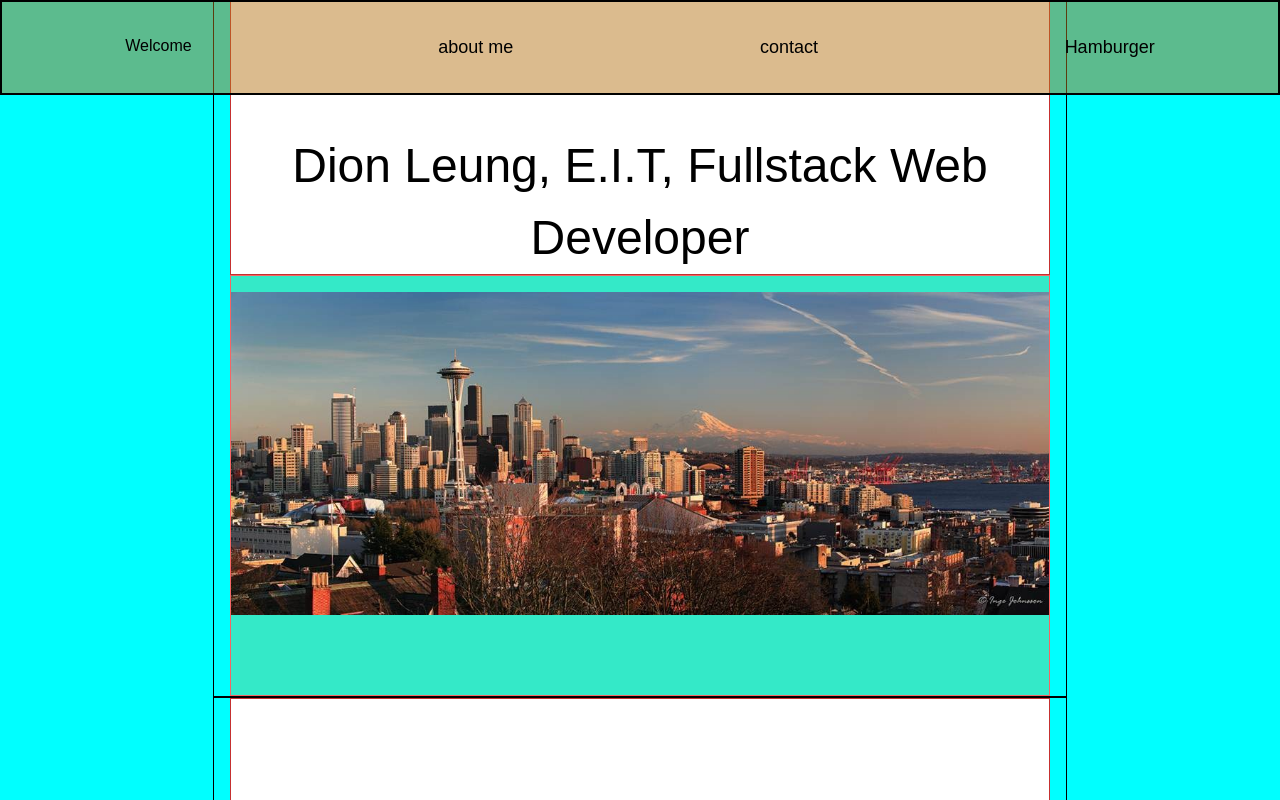
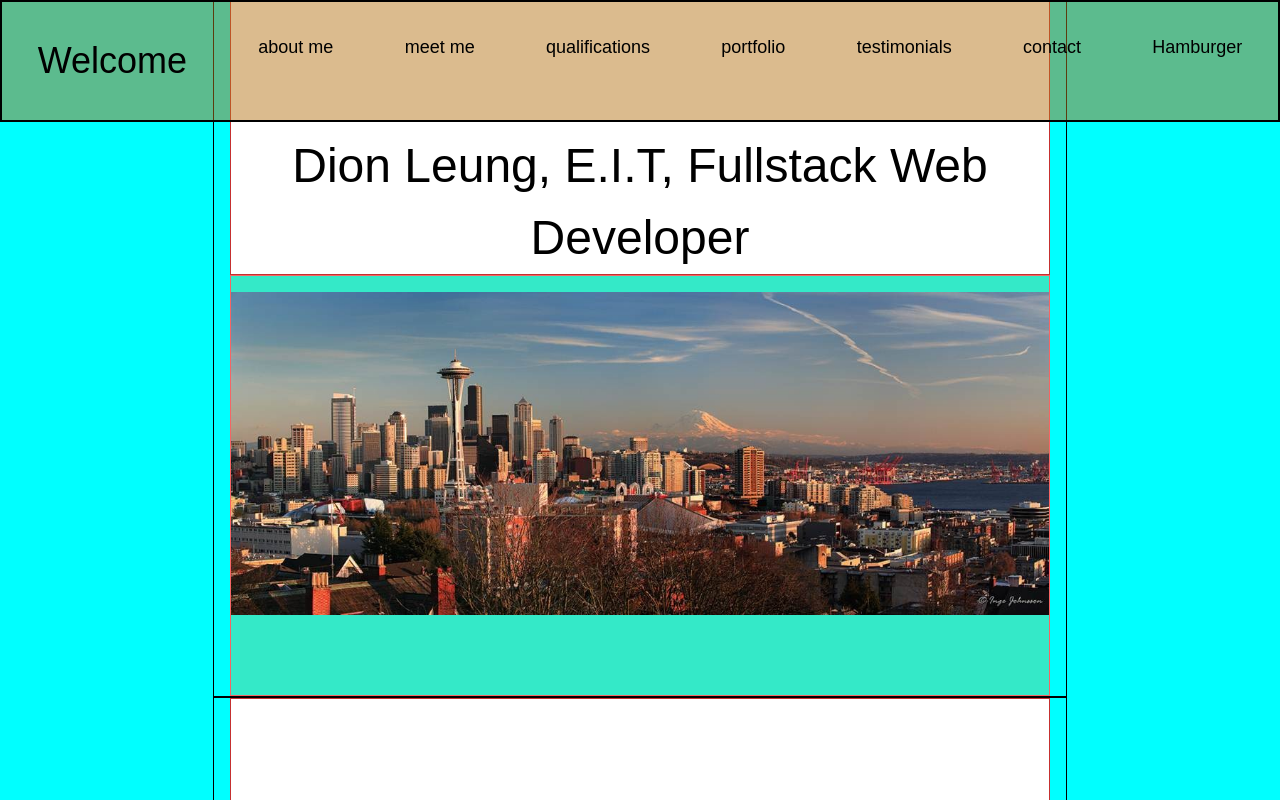
Before and after one commit to dionleung14/portfolio-nodemailer, a React (Create React App) app: page /about-me in a window 1280 px wide. Shown: the top 800 px of the page. Built offline with nearby package versions, Linux system fonts and the light colour scheme.

Commit message:
added working scrolling

```diff
--- a/src/components/Meet.js
+++ b/src/components/Meet.js
@@ -4,7 +4,10 @@ import placeholder from "./photos/linkedin-Seattle.jpg";
 
 export default function Meet() {
   return (
-    <div className="w-8/12 mx-auto border border-black border-2 px-4">
+    <div
+      className="w-8/12 mx-auto border border-black border-2 px-4"
+      id="meet-me"
+    >
       <FirstHeader text="Meet me" />
       <div className="flex">
         <div className="text-center top-0 py-8 px-20 w-3/6">
--- a/src/components/NavBar.js
+++ b/src/components/NavBar.js
@@ -7,12 +7,24 @@ export default function Navbar() {
   return (
     <div className="flex justify-around border-solid border-2 border-black w-full py-8 fixed top-0 mb-10 bg-opacity-50 bg-yellow-700 z-20">
       <div>
-        {/* <Link to="/" className="text-4xl"> */}
-        Welcome
-        {/* </Link> */}
+        <AnchorLink href="#top" className="text-4xl">
+          Welcome
+        </AnchorLink>
       </div>
       <AnchorLink href="#about-me" className="text-lg">
         about me
+      </AnchorLink>
+      <AnchorLink href="#meet-me" className="text-lg">
+        meet me
+      </AnchorLink>
+      <AnchorLink href="#qualifications" className="text-lg">
+        qualifications
+      </AnchorLink>
+      <AnchorLink href="#portfolio" className="text-lg">
+        portfolio
+      </AnchorLink>
+      <AnchorLink href="#testimonials" className="text-lg">
+        testimonials
       </AnchorLink>
       <AnchorLink href="#contact" className="text-lg">
         contact
--- a/src/components/Portfolio.js
+++ b/src/components/Portfolio.js
@@ -3,7 +3,10 @@ import FirstHeader from "./FirstHeader.js";
 
 export default function Portfolio() {
   return (
-    <div className="w-8/12 mx-auto border border-black border-2 px-4">
+    <div
+      className="w-8/12 mx-auto border border-black border-2 px-4"
+      id="portfolio"
+    >
       <FirstHeader text="Portfolio, selected works" />
       <br />
       <h1>Text for portfolio here?</h1>
--- a/src/components/Quals.js
+++ b/src/components/Quals.js
@@ -3,7 +3,10 @@ import FirstHeader from "./FirstHeader.js";
 
 export default function Quals() {
   return (
-    <div className="w-8/12 mx-auto border border-black border-2 px-4">
+    <div
+      className="w-8/12 mx-auto border border-black border-2 px-4"
+      id="qualifications"
+    >
       <FirstHeader text="Qualifications" />
       <div className="flex items-center justify-around px-6 py-12">
         <div className="w-1/2 mx-4 my-8">
--- a/src/components/Testimonials.js
+++ b/src/components/Testimonials.js
@@ -3,7 +3,10 @@ import FirstHeader from "./FirstHeader";
 
 export default function Testimonials() {
   return (
-    <div className="w-8/12 mx-auto border border-black border-2 px-4">
+    <div
+      className="w-8/12 mx-auto border border-black border-2 px-4"
+      id="testimonials"
+    >
       <FirstHeader text="Testimonials" />
       <div className="flex items-center justify-around border-white border-2 px-6 py-12">
         <div>
--- a/src/components/Welcome.js
+++ b/src/components/Welcome.js
@@ -4,7 +4,7 @@ import FirstHeader from "./FirstHeader";
 
 export default function Welcome() {
   return (
-    <div className="w-8/12 mx-auto border border-black border-2 px-4">
+    <div className="w-8/12 mx-auto border border-black border-2 px-4" id="top">
       <FirstHeader text="Dion Leung, E.I.T, Fullstack Web Developer" />
       <div className="border border-red-500 bg-green-400 bg-opacity-50 top-0 pt-4 pb-20 z-10">
         {/* <h1 className="text-center text-4xl top-0 pt-10">Text with photo</h1> */}
```
